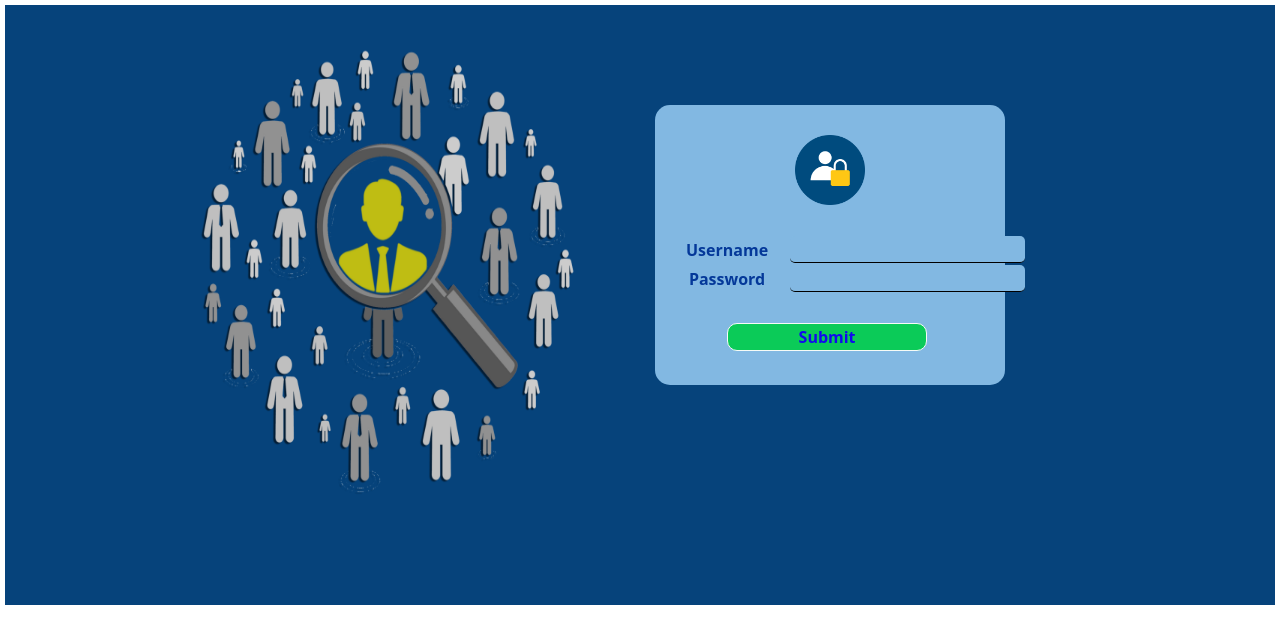
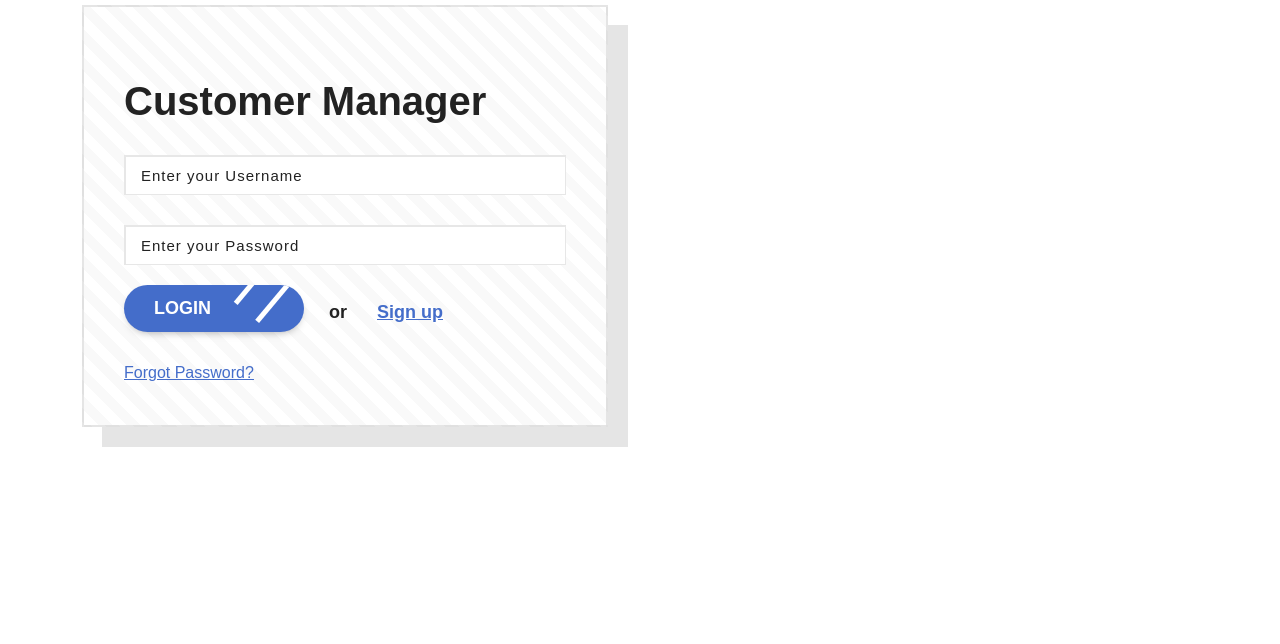
Before and after one commit to Surendra-Ponguru/Customer-Manager-React, a React (Create React App) app: page / in a window 1280 px wide. Shown: the top 644 px of the page. Built offline with nearby package versions, Linux system fonts and the light colour scheme.

Commit message:
test Update

```diff
--- a/package.json
+++ b/package.json
@@ -25,7 +25,7 @@
   "scripts": {
     "predeploy": "npm run build",
     "deploy": "gh-pages -b master -d build",
-    "json-server":"json-server --watch profileDetails.json --port 3005",
+    "json-server": "json-server --watch profileDetails.json --port 3005",
     "start": "react-scripts start",
     "build": "react-scripts build",
     "test": "react-scripts test",
--- a/src/App.css
+++ b/src/App.css
@@ -306,6 +306,10 @@
     margin-left: 20px;
     border-radius:5px ;
  }
+ .form-label
+ {
+  font-weight:bold ;
+ }
  /* .searchInput
  {
   position: absolute;
@@ -336,7 +340,139 @@
   font-size: 1.2em;
   transition: all ls;
  } */
- .form-label
- {
-  font-weight:bold ;
- }
+
+ .form-container{
+  font-family: 'Mukta', sans-serif;
+  padding: 0 20px 20px 0;
+}
+.form-container .form-horizontal{
+  background: repeating-linear-gradient(45deg,#fff,#fff 10px,#f9f9f9 10px,#f9f9f9 20px);
+  padding: 70px 40px 40px;
+  border-radius: 0;
+  border: 2px solid rgba(0,0,0,0.1);
+  box-shadow: 20px 20px 0 rgba(0,0,0,0.1);
+  position: relative;
+}
+.form-horizontal .title{
+  color: #222;
+  font-size:40px;
+  font-weight: 700;
+  margin: 0 0 30px 0;
+
+}
+.form-horizontal .description{
+  color: #222;
+  font-size: 18px;
+  font-weight: 600;
+  margin: 0 0 30px 0;
+  display: block;
+}
+.form-horizontal .form-group{ margin: 0 0 30px; }
+.form-horizontal .form-group:nth-child(3){ margin-bottom: 20px; }
+.form-horizontal .form-control{
+  color: #446DCA;
+  font-size: 16px;
+  letter-spacing: 1px;
+  height: 40px;
+  padding: 2px 15px;
+  border: 1px solid #e7e7e7;
+  border-top-width: 2px;
+  border-left-width: 2px;
+  box-shadow: none;
+  border-radius: 0;
+  transition: all 0.3s ease 0s;
+}
+.form-horizontal .form-control:focus{
+  box-shadow: none;
+  border-color: #446DCA;
+}
+.form-horizontal .form-control::placeholder{
+  color: #222;
+  font-size: 15px;
+}
+.form-horizontal .btn{
+  color: #fff;
+  background-color: #446DCA;
+  font-size: 18px;
+  font-weight: 600;
+  text-align: left;
+  width: 180px;
+  padding: 10px 30px;
+  margin: 0 25px 0 0;
+  border-radius: 30px;
+  border: none;
+  display: inline-block;
+  overflow: hidden;
+  position: relative;
+  z-index: 1;
+  transition: all 0.3s ease 0s;
+}
+.form-horizontal .btn:hover,
+.form-horizontal .btn:focus{
+  color: #fff;
+  background-color: #222;
+  box-shadow: 0 0 10px rgba(0,0,0,0.2);
+  outline: none;
+}
+.form-horizontal .btn:after{
+  content: '';
+  height: 70%;
+  width: 110%;
+  border-top: 5px solid #fff;
+  border-bottom: 5px solid #fff;
+  transform: rotate(-50deg);
+  position: absolute;
+  right: -105px;
+  top: -65px;
+  transition: all 0.5s ease 0s;
+}
+.form-horizontal .btn:hover:after{
+  right: -70px;
+  top: -30px;
+}
+.form-horizontal .signup{
+  color: #222;
+  font-size: 18px;
+  font-weight: 600;
+  margin: 0 0 35px 0;
+  vertical-align: text-top;
+  display: inline-block;
+}
+.form-horizontal .signup a{
+  color: #446DCA;
+  text-decoration: underline;
+  margin: 0 0 0 25px;
+}
+.form-horizontal .signup a:hover{
+  color: #000;
+  transition: all 0.3s ease 0s;
+}
+.form-horizontal .forgot{
+  color: #446DCA;
+  text-decoration: underline;
+  display: block;
+}
+.form-horizontal .forgot a{
+  color: #446DCA;
+  transition: all 0.3s ease 0s;
+}
+.form-horizontal .forgot a:hover{ color: #222; }
+@media only screen and (max-width:479px){
+  .form-container .form-horizontal{
+      padding-left: 20px;
+      padding-right: 20px;
+  }
+  .form-horizontal .title{ font-size: 55px; }
+  .form-horizontal .description{ font-size: 16px; }
+  .form-horizontal .form-control::placeholder{ font-size: 14px; }
+  .form-horizontal .btn{
+      display: block;
+      margin: 0 auto 20px;
+  }
+  .form-horizontal .signup{
+      text-align: center;
+      margin: 0 auto 20px;
+      display: block;
+  }
+  .form-horizontal .forgot{ text-align: center; }
+}
--- a/src/Component/CustomerDetail.js
+++ b/src/Component/CustomerDetail.js
@@ -122,7 +122,7 @@
           <table className="table table-striped" style={{width:"800px"}}>
             <tbody>
                 { this.state.data.orders?.map((product,index) =>
-                 <tr key={index+1}>
+                 <tr key={index+1} style={{border:"2px solid gray"}}>
                  <td>
                    <label>{product.productName}</label>
                  </td>
@@ -131,7 +131,7 @@
                  </td>
                  </tr>)
                 }
-                <tr>
+                <tr style={{border:"2px solid black"}}>
                   <td>Total Cost</td>
                   <td>{this.totalOrder(this.state.data.orders)}</td>
                 </tr>
--- a/src/Component/Login.js
+++ b/src/Component/Login.js
@@ -5,6 +5,7 @@
 import loglogo from '../img/screenshots/cust.png';
 //import  loglogo from "../img/im.jpg";
 import App from "../App";
+import Customer from './Customer';
 
 
 const Login = () => {
@@ -15,7 +16,7 @@
     localStorage.getItem(localStorage.getItem("authenticated") || false)
   );
   // const users = [{ username: "user1", password: "pass1" }];
-  const usernam = "user";
+  const usernam = "user@gmail.com";
   const passwor = "pass";
   const handleSubmit = (e) => {
     e.preventDefault();
@@ -34,53 +35,30 @@
     }
   };
   return (
-    <div>
-    <div style={{display:"flex",backgroundColor:"#06437b",height:"600px",flexWrap:"wrap"}}>
-       <div className="logDiv">
-        <img src={loglogo} name="name" style={{height:"550px",width:"450px",marginTop:"-120px",marginLeft:"-200px"}}></img>
-      </div>
-      <div className="logDiv1">
-        <img src={Log1} name="name" className="LogImg"></img>
-        <form onSubmit={handleSubmit}>
-          <table>
-            <tbody>
-            <tr>
-              <td>
-                <label className="loglabel">Username</label>
-              </td>
-              <td>
-                <input
-                  type="text"
-                  name="Username"
-                  value={username}
-                  className="loginput"
-                  onChange={(e) => setusername(e.target.value)}
-                />
-              </td>
-            </tr>
-            <tr>
-              <td>
-                <label className="loglabel">Password</label>
-              </td>
-              <td>
-                <input
-                  type="password"
-                  name="Password"
-                  className="loginput"
-                  onChange={(e) => setpassword(e.target.value)}
-                />
-              </td>
-            </tr>
-            <tr>
-              <input type="submit" value="Submit"  className="logSubmit" />
-            </tr>
-            </tbody>
-          </table>
-        </form>
-      </div>
-
+    <div class="form-bg">
+    <div class="container">
+        <div class="row">
+            <div class="col-md-offset-3 col-md-6 col-sm-offset-2 col-sm-8">
+                <div class="form-container">
+                    <form class="form-horizontal" onSubmit={handleSubmit}>
+                        <h3 class="title">Customer Manager</h3>
+                        <div class="form-group">
+                            <input class="form-control" type="email" placeholder="Enter your Username"
+                            onChange={(e) => setusername(e.target.value)}></input>
+                        </div>
+                        <div class="form-group">
+                            <input class="form-control" type="password" placeholder="Enter your Password"
+                            onChange={(e) => setpassword(e.target.value)}></input>
+                        </div>
+                        <button class="btn signin">Login</button>
+                        <span class="signup">or <a href="#">Sign up</a></span>
+                        <span class="forgot"><a href="">Forgot Password?</a></span>
+                    </form>
+                </div>
+            </div>
+        </div>
     </div>
-    </div>
+</div>
   );
 };
 
--- a/src/index.js
+++ b/src/index.js
@@ -27,6 +27,7 @@
     <BrowserRouter basename={process.env.PUBLIC_URL}>
     <Routes>
              {/* <Route index element={<App />}/> */}
+
              <Route path="/" element={<Login/>}/>
              <Route path="/App" element={<App/>}/>
              <Route path="/About" element={<AboutPage/>}/>
```
